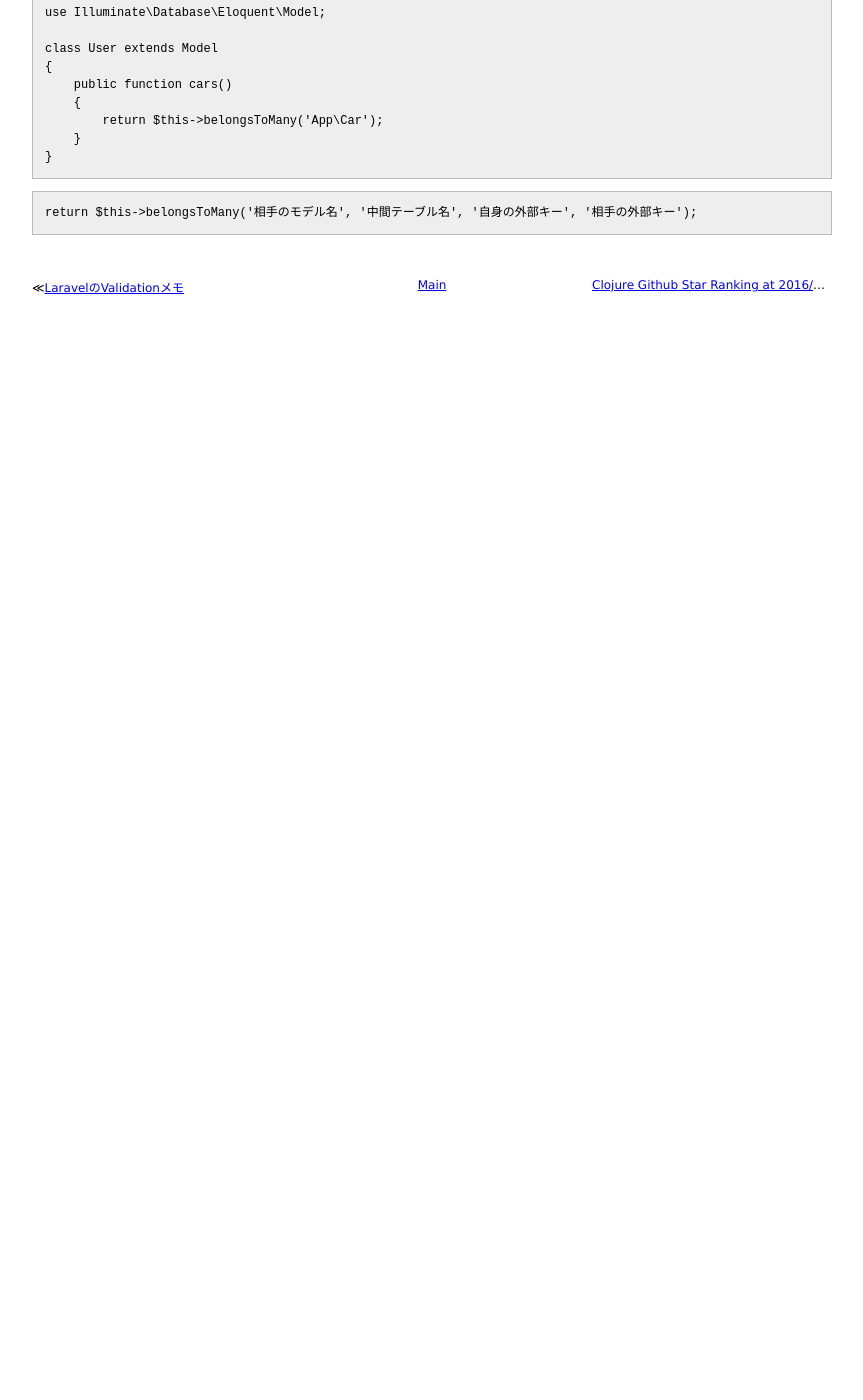
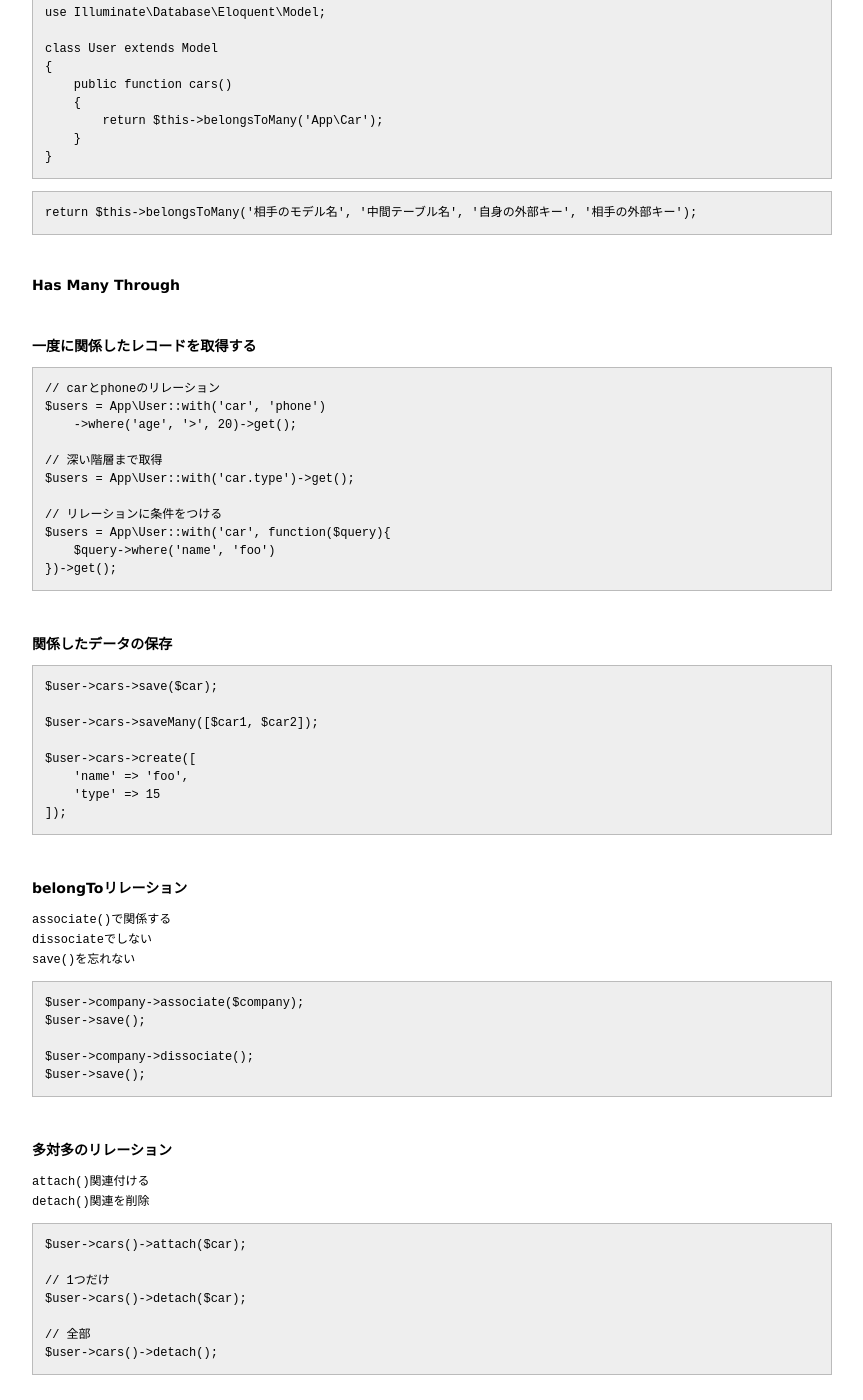
Before and after one commit to 38elements/38elements.github.com, a Jekyll site: the page built from _posts/2016-05-17-eloquent.md, in a window 1280 px wide and 1400 px high, scrolled down 6167 px. Shown: the whole window, without its empty margins (208-1071 px from the left). Built offline with Jekyll 4.4.1, drawn with Linux system fonts in a browser that asks for light colours; before the commit the page ends 6531 px from its top, so only the background shows below that.

Commit message:
Update 2016-05-17-eloquent.md

````diff
--- a/_posts/2016-05-17-eloquent.md
+++ b/_posts/2016-05-17-eloquent.md
@@ -388,3 +388,66 @@ class User extends Model
 ```
 return $this->belongsToMany('相手のモデル名', '中間テーブル名', '自身の外部キー', '相手の外部キー');
 ```
+<br>
+
+### Has Many Through
+<br>
+
+### 一度に関係したレコードを取得する
+
+```
+// carとphoneのリレーション
+$users = App\User::with('car', 'phone')
+    ->where('age', '>', 20)->get();
+
+// 深い階層まで取得
+$users = App\User::with('car.type')->get();
+
+// リレーションに条件をつける
+$users = App\User::with('car', function($query){
+    $query->where('name', 'foo')
+})->get();
+```
+<br>
+
+### 関係したデータの保存
+
+```
+$user->cars->save($car);
+
+$user->cars->saveMany([$car1, $car2]);
+
+$user->cars->create([
+    'name' => 'foo',
+    'type' => 15
+]);
+```
+<br>
+
+### belongToリレーション
+`associate()`で関係する
+`dissociate`でしない
+`save()`を忘れない
+
+```
+$user->company->associate($company);
+$user->save();
+
+$user->company->dissociate();
+$user->save();
+```
+<br>
+
+### 多対多のリレーション
+`attach()`関連付ける
+`detach()`関連を削除
+
+```
+$user->cars()->attach($car);
+
+// 1つだけ
+$user->cars()->detach($car);
+
+// 全部
+$user->cars()->detach();
+```
````
